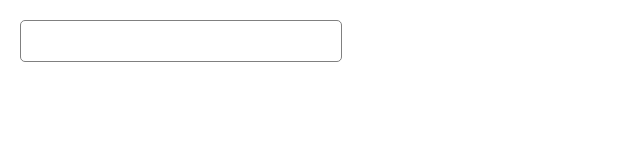
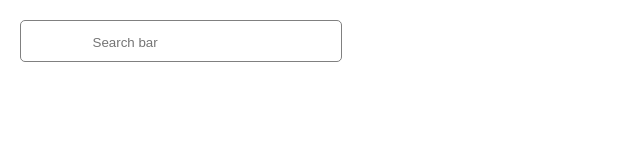
Before and after one commit to muzammil-irfan/tag-search-bar, a React (Create React App) app: page / in a window 1280 px wide. Shown: the top 160 px of the page, without its empty margins (0-640 px from the left). Built offline with nearby package versions, Linux system fonts and the light colour scheme.

Commit message:
Adding placeholder

```diff
--- a/src/App.js
+++ b/src/App.js
@@ -59,7 +59,7 @@ function App() {
               return <Tag key={item} name={item} setTags={setTags} />
             })
           }
-          <input type="text" className='searchbar' value={values} onChange={handleChange} onFocus={handleFocus}  />
+          <input type="text" className='searchbar' placeholder="Search bar" value={values} onChange={handleChange} onFocus={handleFocus}  />
 
           {
             focus &&
```
